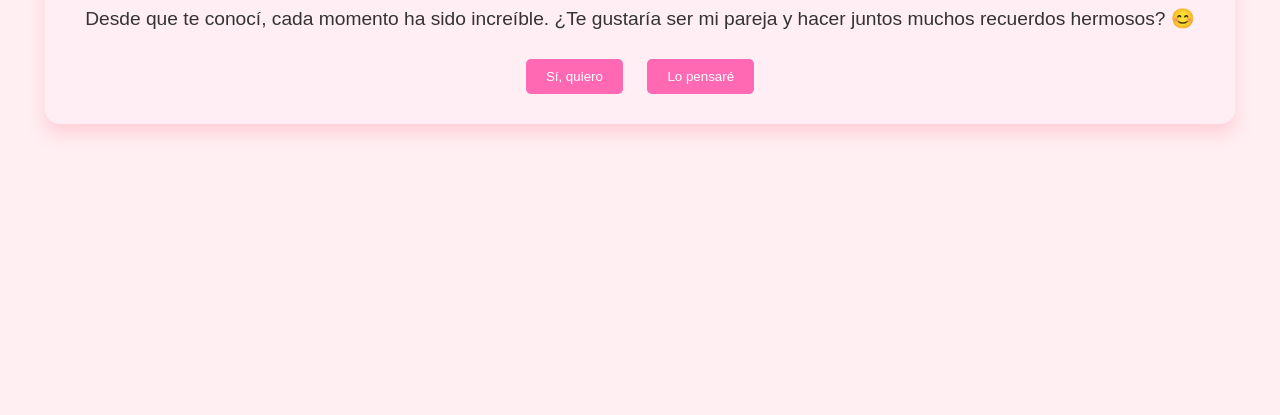
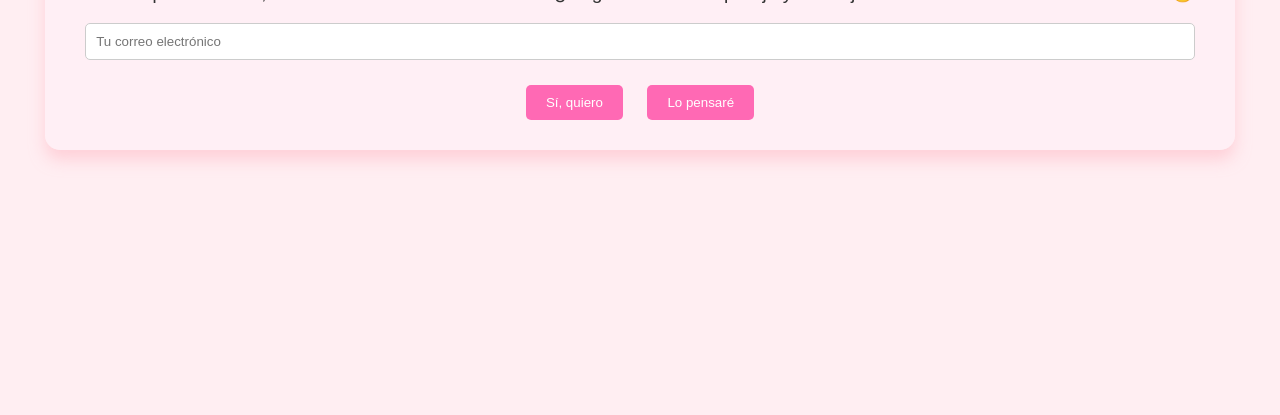
Before and after one commit to iber370z/hola, a plain HTML site: page index.html in a window 1280 px wide. Shown: the part 385-800 px from the top of the page. Drawn offline with Linux system fonts and the light colour scheme.

Commit message:
Update index.html

```diff
--- a/index.html
+++ b/index.html
@@ -42,14 +42,22 @@
         .btn:hover {
             background-color: #ff1493;
         }
+        input[type="email"] {
+            padding: 10px;
+            margin-bottom: 15px;
+            width: 100%;
+            box-sizing: border-box;
+            border: 1px solid #ccc;
+            border-radius: 5px;
+        }
     </style>
 </head>
 <body>
     <div class="container">
         <h1>Un Mensaje Especial Para Ti 💖</h1>
         <p>Desde que te conocí, cada momento ha sido increíble. ¿Te gustaría ser mi pareja y hacer juntos muchos recuerdos hermosos? 😊</p>
-        <form action="https://formspree.io/f/your_form_id" method="POST">
-            <input type="hidden" name="email" value="iberarroyo71@gmail.com">
+        <form action="https://formspree.io/f/tu_id_formulario" method="POST">
+            <input type="email" name="_replyto" placeholder="Tu correo electrónico" required>
             <button class="btn" type="submit" name="response" value="Sí, quiero">Sí, quiero</button>
             <button class="btn" type="submit" name="response" value="Lo pensaré">Lo pensaré</button>
         </form>
```
